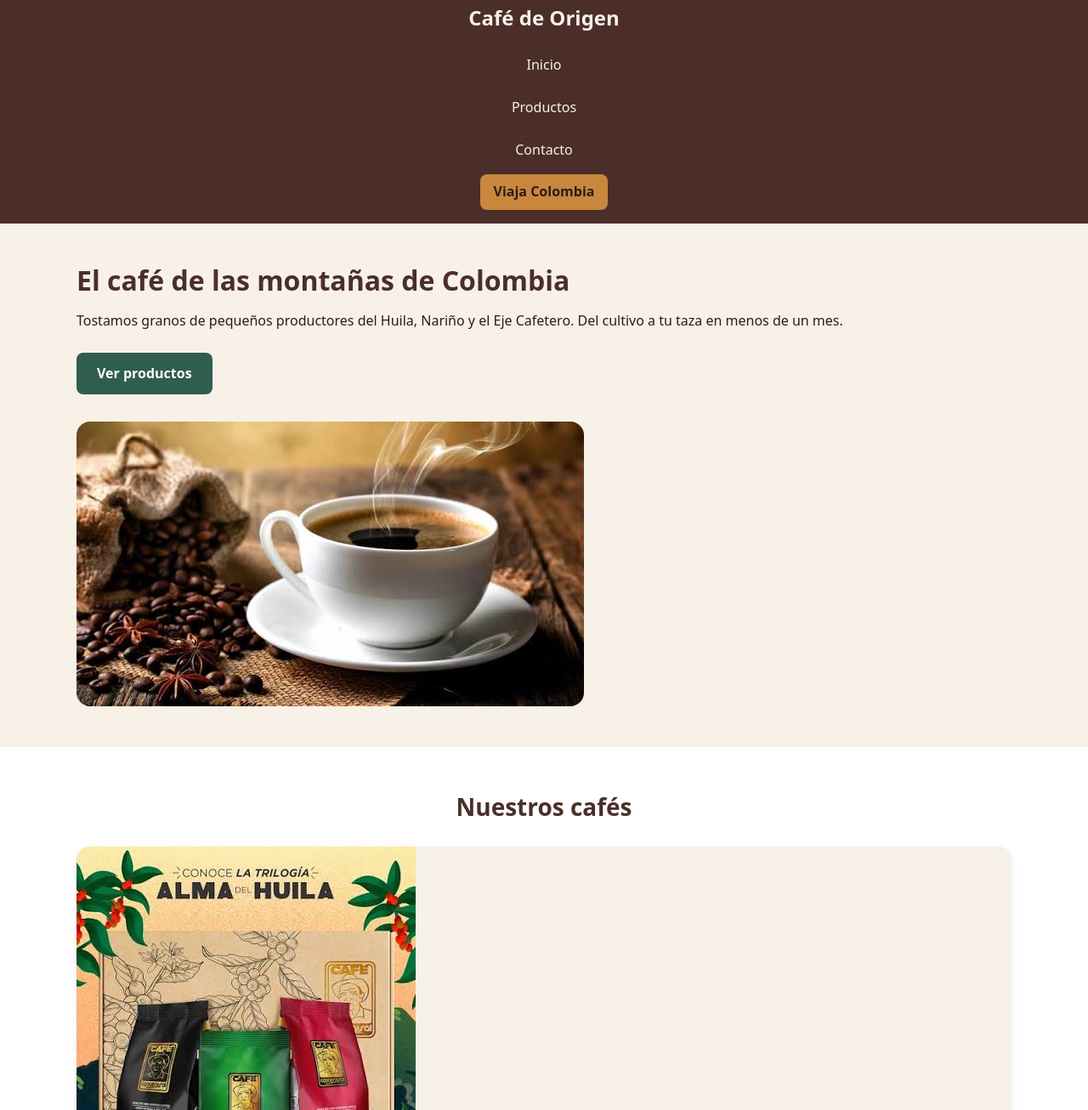
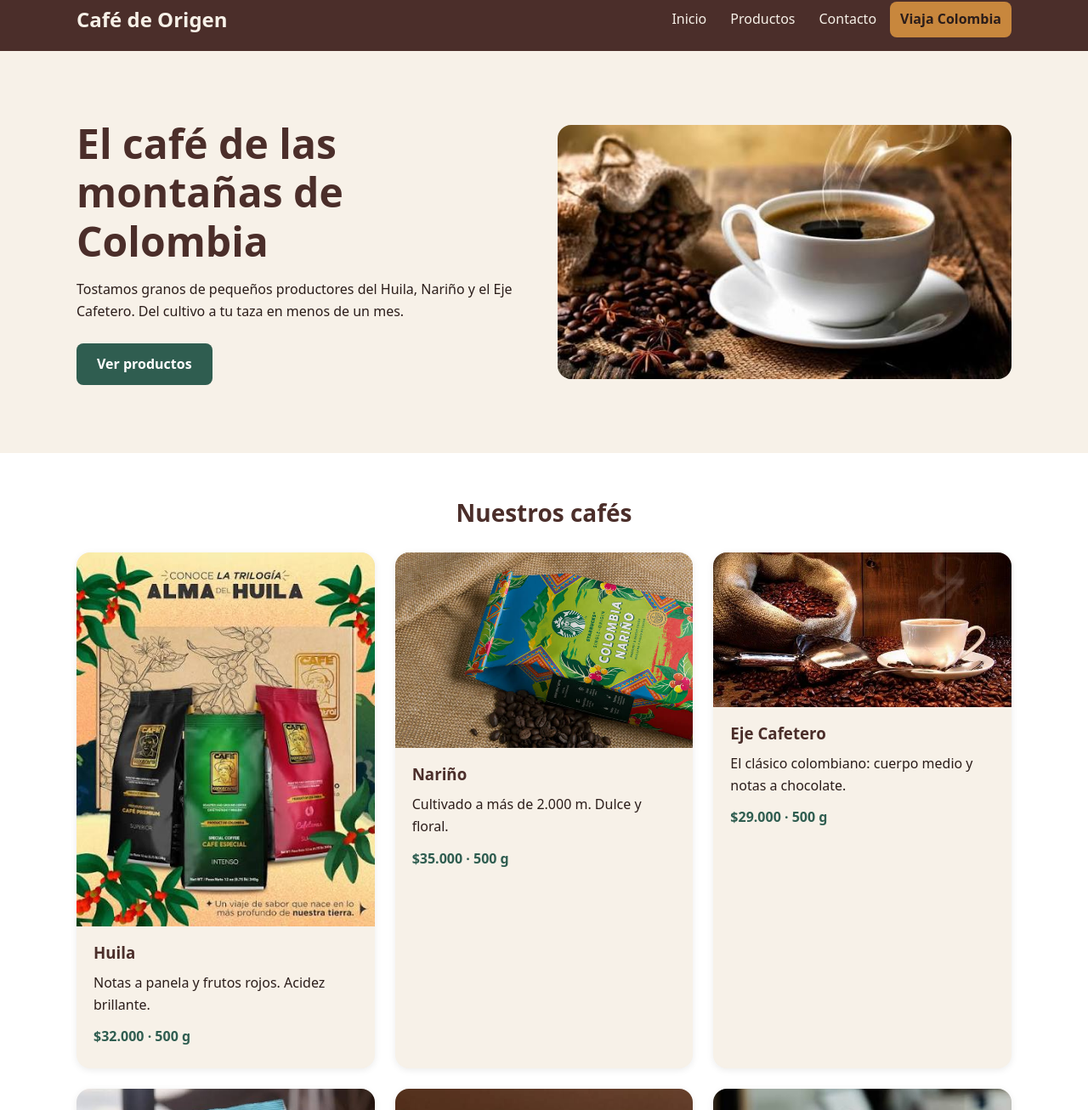
Before and after one commit to munozjaimeeee16-code/cafe-de-origen, a plain HTML site: page index.html in a window 1280 px wide. Shown: the part 14-1320 px from the top of the page at 85% size. Drawn offline with Linux system fonts and the light colour scheme.

Commit message:
Media queries para tablet y escritorio

```diff
--- a/css/styles.css
+++ b/css/styles.css
@@ -176,3 +176,51 @@ text-align: center;
 padding: 1.5rem 0;
 font-size: 0.875rem;
 }
+@media (min-width: 768px) {
+.header__contenido {
+flex-direction: row;
+justify-content: space-between;
+}
+.nav__lista {
+flex-direction: row;
+gap: 0.25rem;
+}
+
+.nav__lista a {
+padding: 0.5rem 0.75rem;
+}
+
+.hero h1 {
+font-size: 2.5rem;
+}
+
+.tarjetas {
+grid-template-columns: repeat(2, 1fr);
+}
+
+.contacto__grid {
+flex-direction: row;
+}
+
+.contacto__bloque {
+flex: 1;
+}
+}
+@media (min-width: 1024px) {
+.hero {
+padding: 5rem 0;
+}
+
+.hero__contenido {
+grid-template-columns: 1fr 1fr;
+align-items: center;
+}
+
+.hero h1 {
+font-size: 3rem;
+}
+
+.tarjetas {
+grid-template-columns: repeat(3, 1fr);
+}
+}
```
